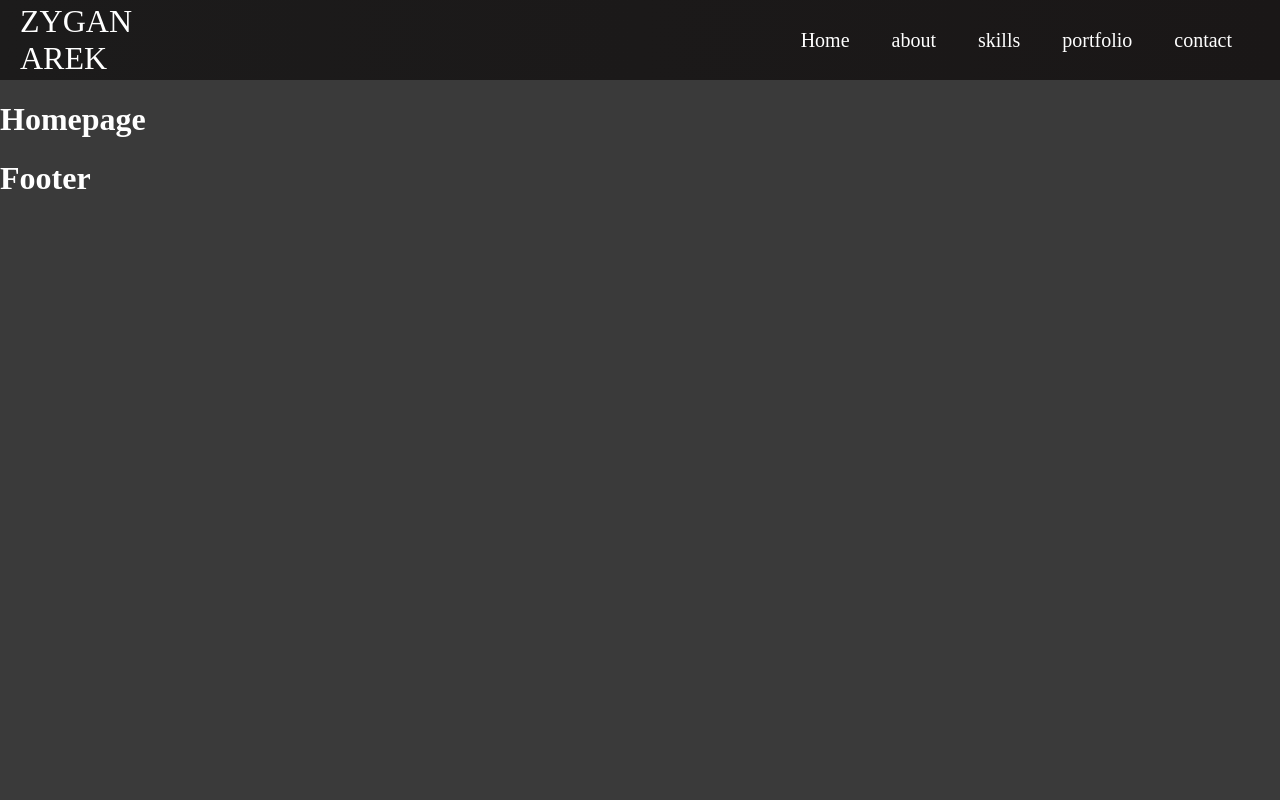
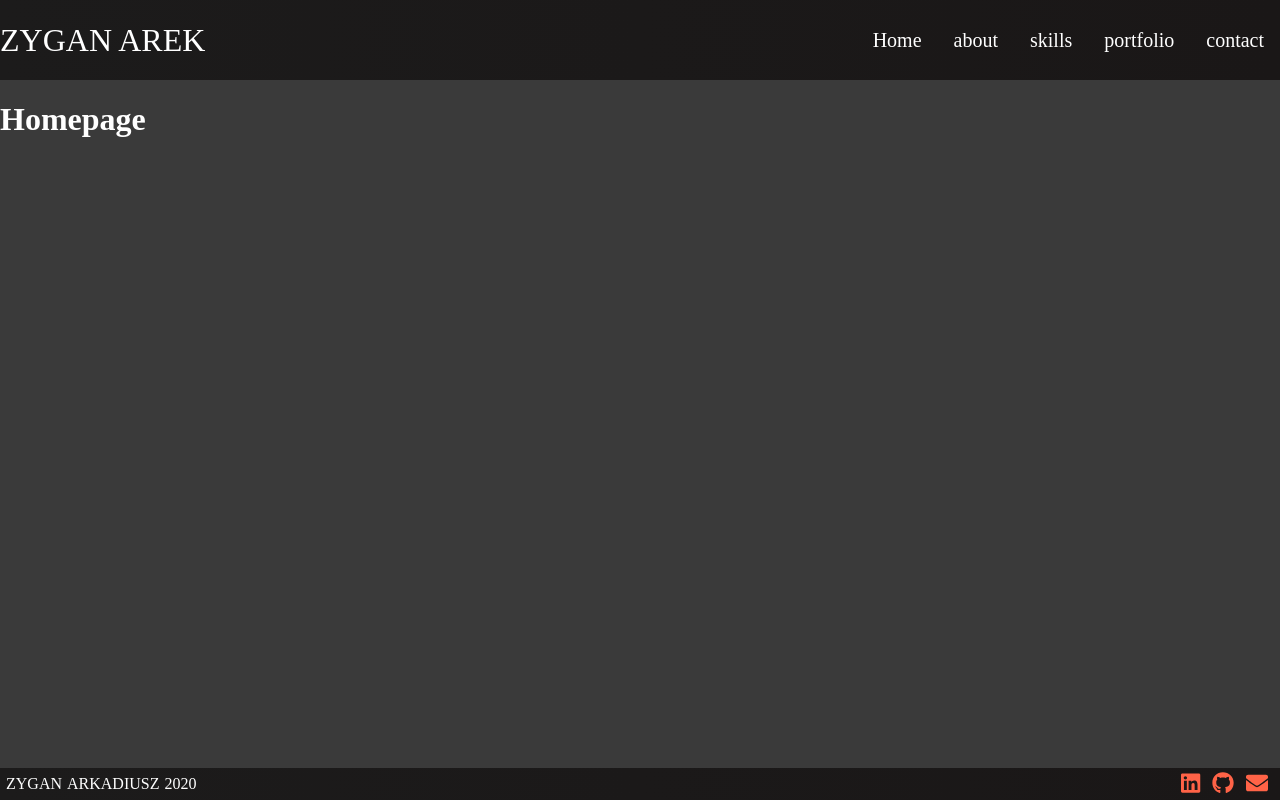
Before and after one commit to Zyar3k/portfolio_ver.2, a React (Create React App) app: page /contact in a window 1280 px wide. Built offline with nearby package versions, Linux system fonts and the light colour scheme.

Commit message:
Add rwd to footer

```diff
--- a/src/components/features/Navbar/Navbar.js
+++ b/src/components/features/Navbar/Navbar.js
@@ -17,7 +17,7 @@ function Navbar() {
       <nav className='navbar'>
         <div className='navbarContainer'>
           <NavLink to='/' className='navbarLogo'>
-            ZYGAN AREK
+            <p>ZYGAN AREK</p>
           </NavLink>
           <div className='menuIcon' onClick={handleClick}>
             <FontAwesomeIcon icon={click ? faTimes : faBars} />
--- a/src/components/features/Navbar/Navbar.scss
+++ b/src/components/features/Navbar/Navbar.scss
@@ -12,30 +12,26 @@
 
 .navbarContainer {
   display: flex;
+  width: 100%;
   justify-content: center;
   align-items: center;
   height: 80px;
 
   .navbarLogo {
     color: #fff;
-    justify-self: start;
-    margin-left: 20px;
     cursor: pointer;
     text-decoration: none;
     font-size: 32px;
     display: flex;
-    align-items: center;
   }
 
   .navMenu {
-    display: grid;
-    grid-template-columns: repeat(5, auto);
-    grid-gap: 10px;
+    display: flex;
+    align-items: center;
+    justify-content: flex-end;
+    flex: 1;
     list-style: none;
     text-align: center;
-    width: 80vw;
-    justify-content: end;
-    margin-right: 32px;
 
     .navItem {
       height: 80px;
--- a/src/components/layout/Footer/Footer.js
+++ b/src/components/layout/Footer/Footer.js
@@ -1,8 +1,52 @@
+import { Link } from "react-router-dom";
+
+import { FontAwesomeIcon } from "@fortawesome/react-fontawesome";
+import { faGithub, faLinkedin } from "@fortawesome/free-brands-svg-icons";
+import { faEnvelope } from "@fortawesome/free-solid-svg-icons";
+
+import "./Footer.scss";
+
 const Footer = () => {
   return (
-    <>
-      <h1>Footer</h1>
-    </>
+    <footer>
+      <div className='footer'>
+        <div>
+          zygan<span>arkadiusz</span>
+          <span>2020</span>
+        </div>
+        <div className='socialWrapper'>
+          <a
+            href='https://www.linkedin.com/in/arkadiusz-zygan/'
+            target='_blank'
+            rel='noopener noreferrer'
+          >
+            <FontAwesomeIcon icon={faLinkedin} />
+          </a>
+          <a
+            href='https://github.com/Zyar3k'
+            target='_blank'
+            rel='noopener noreferrer'
+          >
+            <FontAwesomeIcon icon={faGithub} />
+          </a>
+          <a
+            href='mailto:a.zygan@gmail.com'
+            target='_blank'
+            rel='noopener noreferrer'
+          >
+            <FontAwesomeIcon icon={faEnvelope} />
+          </a>
+        </div>
+        <div className='footerLinks'>
+          <Link to='/portfolio' className='footLinks'>
+            portfolio
+          </Link>
+          <Link to='/contact' className='footLinks'>
+            contact
+          </Link>
+        </div>
+      </div>
+    </footer>
   );
 };
 
--- /dev/null
+++ b/src/components/layout/Footer/Footer.scss
@@ -0,0 +1,67 @@
+footer {
+  position: fixed;
+  bottom: 0;
+  left: 0;
+  right: 0;
+}
+
+.footer {
+  background: linear-gradient(90deg, rgb(28, 27, 27) 0%, rgb(26, 23, 23) 100%);
+  display: flex;
+  justify-content: space-between;
+  text-transform: uppercase;
+  padding: 0 6px;
+  align-items: center;
+  height: 100%;
+  height: 32px;
+
+  div > span:nth-child(1) {
+    margin: 0 5px;
+  }
+
+  .socialWrapper {
+    display: flex;
+    align-items: center;
+    height: 100%;
+
+    a {
+      font-size: 22px;
+      padding: 0 6px;
+    }
+  }
+
+  .footerLinks {
+    display: none;
+  }
+}
+
+@media screen and (max-width: 960px) {
+  .footer {
+    padding: 0 0 0 6px;
+
+    div > span:nth-child(1) {
+      display: none;
+      margin: 0 5px;
+    }
+    div > span:nth-child(2) {
+      margin-left: 5px;
+    }
+
+    .socialWrapper {
+      display: none;
+    }
+
+    .footerLinks {
+      display: flex;
+      height: 100%;
+      .footLinks {
+        display: flex;
+        align-items: center;
+        justify-content: center;
+        border: 1px solid white;
+        padding: 0 4px;
+        text-decoration: none;
+      }
+    }
+  }
+}
```
Also changed, not shown: 1 other file (tests, documents, lock files or other folders).
